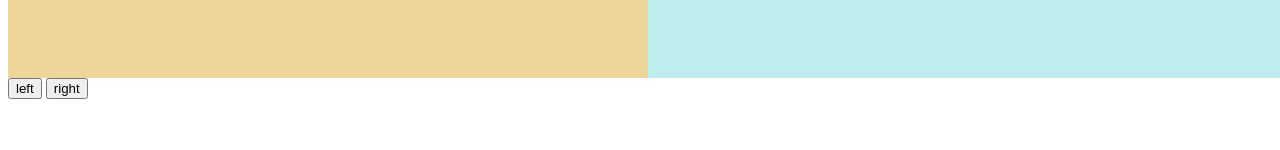
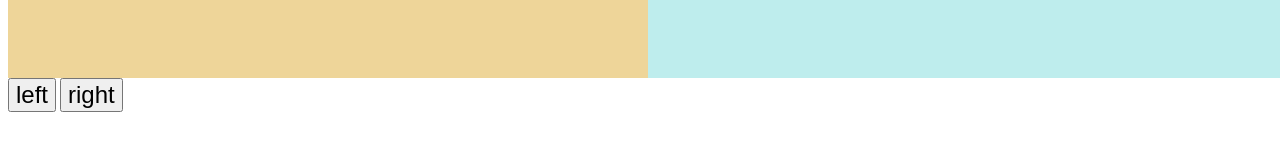
Before and after one commit to azu/moving-video-element, a website: page index.html in a window 1280 px wide. Shown: the part 322-472 px from the top of the page. Drawn offline with Linux system fonts and the light colour scheme.

Commit message:
style(css): font-size up

```diff
--- a/index.html
+++ b/index.html
@@ -43,13 +43,15 @@
             align-items: center;
         }
 
-        .main-controller {
-
+        .main-controller button{
+            font-size: 24px;
         }
     </style>
 </head>
 <body>
-<a href="https://github.com/azu/moving-video-element"><img style="position: absolute; top: 0; right: 0; border: 0;" src="https://s3.amazonaws.com/github/ribbons/forkme_right_darkblue_121621.png" alt="Fork me on GitHub"></a>
+<a href="https://github.com/azu/moving-video-element"><img style="position: absolute; top: 0; right: 0; border: 0;"
+                                                           src="https://s3.amazonaws.com/github/ribbons/forkme_right_darkblue_121621.png"
+                                                           alt="Fork me on GitHub"></a>
 <div class="main">
     <div class="VideoContainer">
         <div class="main-left" id="js-left">
```
